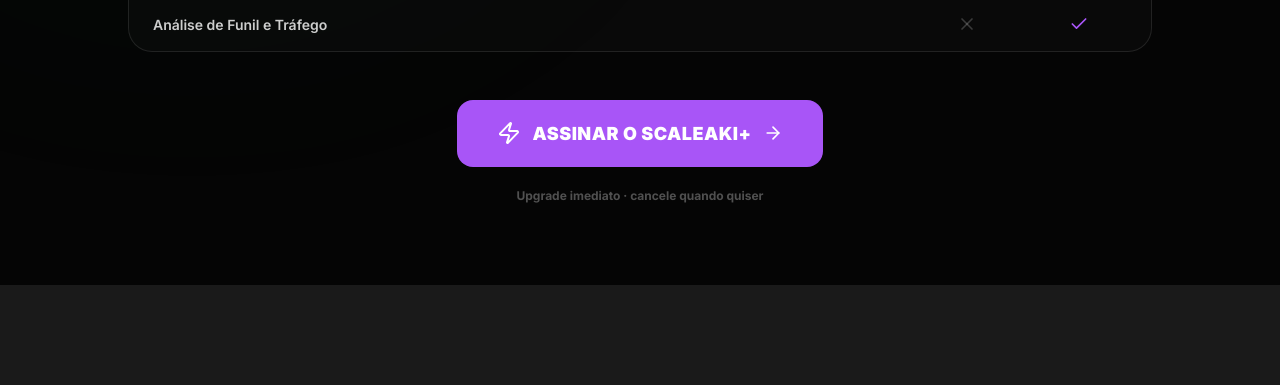
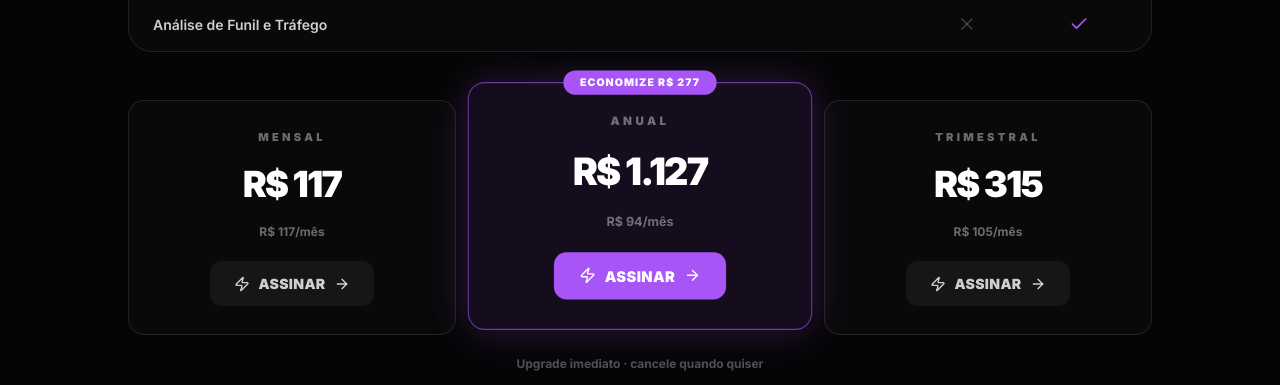
Before and after one commit to Dabluns/scaleaki, a Next.js app in the folder frontend/: page /upgrade in a window 1280 px wide. Shown: the part 974-1359 px from the top of the page. Before the commit the page ends 1259 px from the top, so only its background shows below. Built offline with nearby package versions, Linux system fonts and the light colour scheme; no server answers.

Commit message:
feat(upgrade): grid de 3 planos Plus (mensal/trimestral/anual)
Troca o CTA unico por grid de 3 cards com precos e checkouts Cakto
por periodo, env-driven (NEXT_PUBLIC_CHECKOUT_PLUS_*_URL) com fallback
nos links diretos. Anual em destaque com selo de economia.

```diff
--- a/frontend/src/app/upgrade/page.tsx
+++ b/frontend/src/app/upgrade/page.tsx
@@ -1,7 +1,6 @@
 "use client";
 
 import React from 'react';
-import Link from 'next/link';
 import { motion } from 'framer-motion';
 import { Check, X, Zap, ArrowRight, ShieldCheck, Sparkles } from 'lucide-react';
 import { useAccess } from '../../context/AccessContext';
@@ -11,8 +10,42 @@
 // CTA Plus aponta para o checkout do produto Plus (env-driven).
 // ─────────────────────────────────────────────────────────────────
 
-const PLUS_CHECKOUT =
-  process.env.NEXT_PUBLIC_CHECKOUT_PLUS_URL || '/checkout?plano=plus';
+// Checkouts Plus por período (env-driven, fallback nos links diretos da Cakto).
+type PlusPlan = {
+  id: 'mensal' | 'trimestral' | 'anual';
+  nome: string;
+  preco: string;
+  porMes: string;
+  selo?: string;
+  destaque?: boolean;
+  url: string;
+};
+
+const PLUS_PLANS: PlusPlan[] = [
+  {
+    id: 'mensal',
+    nome: 'Mensal',
+    preco: 'R$ 117',
+    porMes: 'R$ 117/mês',
+    url: process.env.NEXT_PUBLIC_CHECKOUT_PLUS_MENSAL_URL || 'https://pay.cakto.com.br/hh8ixqi',
+  },
+  {
+    id: 'anual',
+    nome: 'Anual',
+    preco: 'R$ 1.127',
+    porMes: 'R$ 94/mês',
+    selo: 'Economize R$ 277',
+    destaque: true,
+    url: process.env.NEXT_PUBLIC_CHECKOUT_PLUS_ANUAL_URL || 'https://pay.cakto.com.br/xoqjsoa',
+  },
+  {
+    id: 'trimestral',
+    nome: 'Trimestral',
+    preco: 'R$ 315',
+    porMes: 'R$ 105/mês',
+    url: process.env.NEXT_PUBLIC_CHECKOUT_PLUS_TRIMESTRAL_URL || 'https://pay.cakto.com.br/har9k5g',
+  },
+];
 
 type Row = { label: string; basico: boolean | string; plus: boolean | string };
 
@@ -115,14 +148,43 @@
             </div>
           ) : (
             <>
-              <Link
-                href={PLUS_CHECKOUT}
-                className="group flex items-center gap-3 rounded-2xl bg-purple-500 px-10 py-5 text-lg font-black uppercase tracking-wide text-white transition hover:bg-purple-400 hover:shadow-[0_0_40px_rgba(168,85,247,0.4)]"
-              >
-                <Zap className="w-6 h-6" />
-                Assinar o Scaleaki+
-                <ArrowRight className="w-5 h-5 transition-transform group-hover:translate-x-1" />
-              </Link>
+              <div className="grid w-full grid-cols-1 gap-5 md:grid-cols-3">
+                {PLUS_PLANS.map((plan) => (
+                  <a
+                    key={plan.id}
+                    href={plan.url}
+                    target="_blank"
+                    rel="noopener noreferrer"
+                    className={`group relative flex flex-col items-center gap-3 rounded-2xl border p-7 transition ${
+                      plan.destaque
+                        ? 'border-purple-500/60 bg-purple-500/10 shadow-[0_0_40px_rgba(168,85,247,0.25)] md:-translate-y-3 md:scale-105'
+                        : 'border-white/10 bg-white/[0.02] hover:border-purple-500/30'
+                    }`}
+                  >
+                    {plan.selo && (
+                      <span className="absolute -top-3 rounded-full bg-purple-500 px-4 py-1 text-[10px] font-black uppercase tracking-widest text-white">
+                        {plan.selo}
+                      </span>
+                    )}
+                    <span className="text-[11px] font-black uppercase tracking-[0.3em] text-white/40">
+                      {plan.nome}
+                    </span>
+                    <span className="text-4xl font-black tracking-tighter text-white">{plan.preco}</span>
+                    <span className="text-xs font-bold text-white/40">{plan.porMes}</span>
+                    <span
+                      className={`mt-2 flex items-center gap-2 rounded-xl px-6 py-3 text-sm font-black uppercase tracking-wide transition ${
+                        plan.destaque
+                          ? 'bg-purple-500 text-white group-hover:bg-purple-400'
+                          : 'bg-white/5 text-white/80 group-hover:bg-white/10'
+                      }`}
+                    >
+                      <Zap className="h-4 w-4" />
+                      Assinar
+                      <ArrowRight className="h-4 w-4 transition-transform group-hover:translate-x-1" />
+                    </span>
+                  </a>
+                ))}
+              </div>
               <p className="text-xs font-bold text-white/30">
                 Upgrade imediato · cancele quando quiser
               </p>
```
